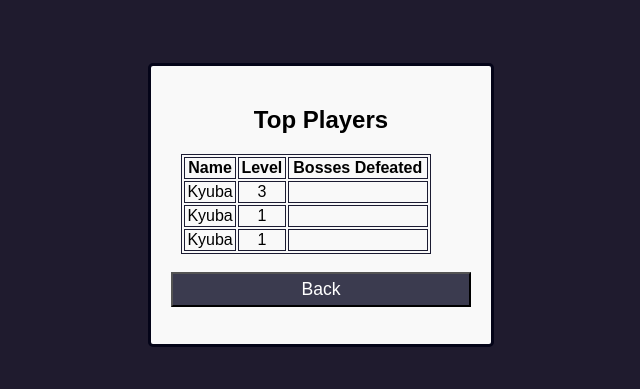
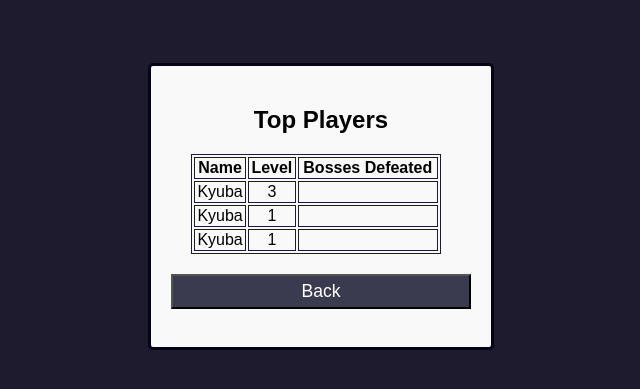
Before and after one commit to Alkiro-RA/Cryland, a PHP site: page /ranking/index.php in a window 1280 px wide. Shown: the part 54-443 px from the top of the page, without its empty margins (319-959 px from the left). Run offline with PHP 8.4, Linux system fonts and the light colour scheme; data comes from the database, SQL or seed files in the repository.

Commit message:
Implemented ranking tab Restylized character and battle pages Established main CSS file: style.css (every page must use it) Now page-related CSS files should be used for styling unique features
-- need to fix register (error's dosent work)

```diff
--- a/account/index.php
+++ b/account/index.php
@@ -36,7 +36,7 @@
     <!-- Navigation bar -->
     <?php require_once("../other/navbar.php") ?>
 
-    <div class="account-container">
+    <div class="main-window">
         <h2>Character Details</h2>
         <div class=details-container>
             <article class="detail">
@@ -52,7 +52,7 @@
                 <p><?php echo $character["exp"]; ?></p>
             </article>
         </div>
-        <button id="play-button" onclick="window.location.href='../game/index.php'">Play</button>
+        <button onclick="window.location.href='../game/index.php'">Play</button>
     </div>
 
 </body>
--- a/game/battle/battle_controller.php
+++ b/game/battle/battle_controller.php
@@ -168,12 +168,10 @@
         }
         else{
             // Inserting the buttons into the battle info HTML
-            $battleInfoHTML .= '<div class="battle-buttons">';
             $battleInfoHTML .= '<button onclick="performAction(\'attack\')">Attack</button>';
             $battleInfoHTML .= '<button onclick="performAction(\'potion\')">Use Potion</button>';
             $battleInfoHTML .= '<button onclick="performAction(\'consumable\')">Use paralysis bomb</button>';
             $battleInfoHTML .= '<button onclick="performAction(\'consumable_2\')">Use fire bomb</button>';
-            $battleInfoHTML .= '</div>'; // Closing buttons div
         }
 
 
--- a/game/battle/index.php
+++ b/game/battle/index.php
@@ -78,7 +78,7 @@
     <!-- Navigation bar -->
     <?php include_once("../../other/navbar.php"); ?>
     <!-- Battle -->
-    <div class=battle-container>
+    <div class=battle-window>
         <div id="battleInfo">
             <!-- Battle information will be displayed here -->
         </div>
--- a/game/character/character_controller.php
+++ b/game/character/character_controller.php
@@ -88,7 +88,7 @@
 }
 
 $characterInfoHTML = '
-<h1>'.$character['name'].'</h1>
+<h2>'.$character['name'].'</h2>
     <div class="character-info">
         <div>
             <p>Attack: '.$character['attack'].' </p>
@@ -115,7 +115,7 @@
         <p>Potions: '.$character['potion'].'</p>
         <p>Scrolls: '.$character['consumable'].'</p>
     </div>';
-$characterInfoHTML .='<div class="buttons">
+$characterInfoHTML .='<div class="char-buttons">
         <button onclick="upgradeAttribute(\'save\')">Save</button>
         <button onclick="upgradeAttribute(\'reset\')">Reset</button>';
 if($character['exp']<2){
--- a/game/index.php
+++ b/game/index.php
@@ -18,7 +18,7 @@
     <!-- Navigation bar -->
     <?php include_once("../other/navbar.php"); ?>
     <!-- Main menu -->
-    <div class="game-container">
+    <div class="main-window">
         <h2> Home </h2>
         <p> Your character is at home. Decide what to do next. </p>
         <div class="options">
--- a/game/world/exploration.php
+++ b/game/world/exploration.php
@@ -49,7 +49,7 @@
     <?php include_once("../../other/navbar.php"); ?>
 
     <!-- Exploration -->
-    <div class="world-container">
+    <div class="main-window">
         <h2> Dark Forest </h1>
             <p>"You've encountered an enemy! It is:</p>
             <p><b><?php echo  $new_enemy['name']; ?></b></p>
--- a/game/world/index.php
+++ b/game/world/index.php
@@ -18,7 +18,7 @@
     <!-- Navigation bar -->
     <?php include_once("../../other/navbar.php");?>
     <!-- World -->
-    <div class="world-container">
+    <div class="main-window">
         <h2> Dark Forest </h2>
         <p> You've left your village and now you're standing at the entrance of the infamous Dark Forest. </p>
         <div class="options">
--- a/ranking/index.php
+++ b/ranking/index.php
@@ -13,7 +13,7 @@
     <?php
     $_SESSION['logged_in'] = false;
     include_once("../other/navbar.php"); ?>
-    <div class="ranking-container">
+    <div class="main-window">
         <h2> Top Players </h2>
         <table>
             <tr>
@@ -23,7 +23,7 @@
             </tr>
             <?php require_once("./ranking_controller.php"); ?>
         </table>
-        <button id="back-button" onclick="window.location.href='../index.php'">Back</button>
+        <button onclick="window.location.href='../index.php'">Back</button>
     </div>
 </body>
 
--- a/register/index.php
+++ b/register/index.php
@@ -15,6 +15,7 @@
     $_SESSION['logged_in'] = false;
     include_once("../other/navbar.php");?>
     <!-- Register form -->
+    <div class="main-window">
     <div class="login-container">
         <h2>Register</h2>
         <form action="register.php" method="post">
@@ -40,6 +41,7 @@
             echo '<div></div>';
         }?>
     </div>
+    </div>
 </body>
 
 </html>
--- a/styles/ranking.css
+++ b/styles/ranking.css
@@ -1,33 +1,9 @@
-.ranking-container {
-    width: 300px;
-    margin: 5% auto;
-    padding: 20px;
-    border: 3px solid #040418;
-    border-radius: 5px;
-    background-color: #f9f9f9;
-    color: black;
-    text-align: center;
-}
-
 table {
     width: 250px;
-    margin: 0px auto;
+    margin: 3px auto;
 }
 
 table, th, td {
     border: 1px solid #1b1b32;
-    margin: 10px;
+    margin: 20px;
 }
-
-#back-button {
-    display: block;
-    width: 60%;
-    margin: 1em auto;
-    padding: 0 0 0px 0;
-    height: 2em;
-    font-size: 1.1rem;
-    background-color: #3b3b4f;
-    border-color: black;
-    min-width: 300px;
-    color: white;
-}
--- a/styles/style.css
+++ b/styles/style.css
@@ -1,42 +1,25 @@
-/* Updated styles */
+/* Main style theme*/
 
 body {
     background-color: #1F1B2E;
     color: #ffffff;
 }
 
-
-
-.character-info {
-    display: flex;
-    justify-content: center;
-    align-items: stretch;
-    gap: 1px; /* Max distance between player and enemy */
-    margin-top: 20px;
-    margin-bottom: 20px; /* Spacing between battle info and buttons */
-}
-h1 {
-    display: flex;
-    justify-content: center;
-    align-content: center;
-    margin-bottom: 10px;
-}
-.character-info p {
-    text-align: right;
-    padding: 5px 10px;
-    margin: 10px;
+.main-window {
+    width: 300px;
+    margin: 5% auto;
+    padding: 20px;
+    border: 3px solid #040418;
+    border-radius: 5px;
+    background-color: #f9f9f9;
+    color: black;
+    text-align: center;
 }
 
-.character-info button {
-    padding: 5px 10px;
-    margin: 5px;
-}
-
-
-.battle-buttons button {
+.main-window button {
     display: block;
     width: 60%;
-    margin: 0.5em auto;
+    margin: 1em auto;
     padding: 0 0 0px 0;
     height: 2em;
     font-size: 1.1rem;
@@ -45,8 +28,3 @@
     min-width: 300px;
     color: white;
 }
-
-.unclickable-button{
-    pointer-events: none;
-    opacity: 0.5;
-}
```
Also changed, not shown: game/character/index.php (+6 -4 lines), index.php (+4 -3 lines), styles/account.css (+0 -24 lines), styles/battle.css (+15 -1 lines), styles/character.css (added, +68 -0 lines), styles/game.css (deleted, +0 -22 lines), styles/login.css (+0 -10 lines), styles/world.css (deleted, +0 -22 lines).
